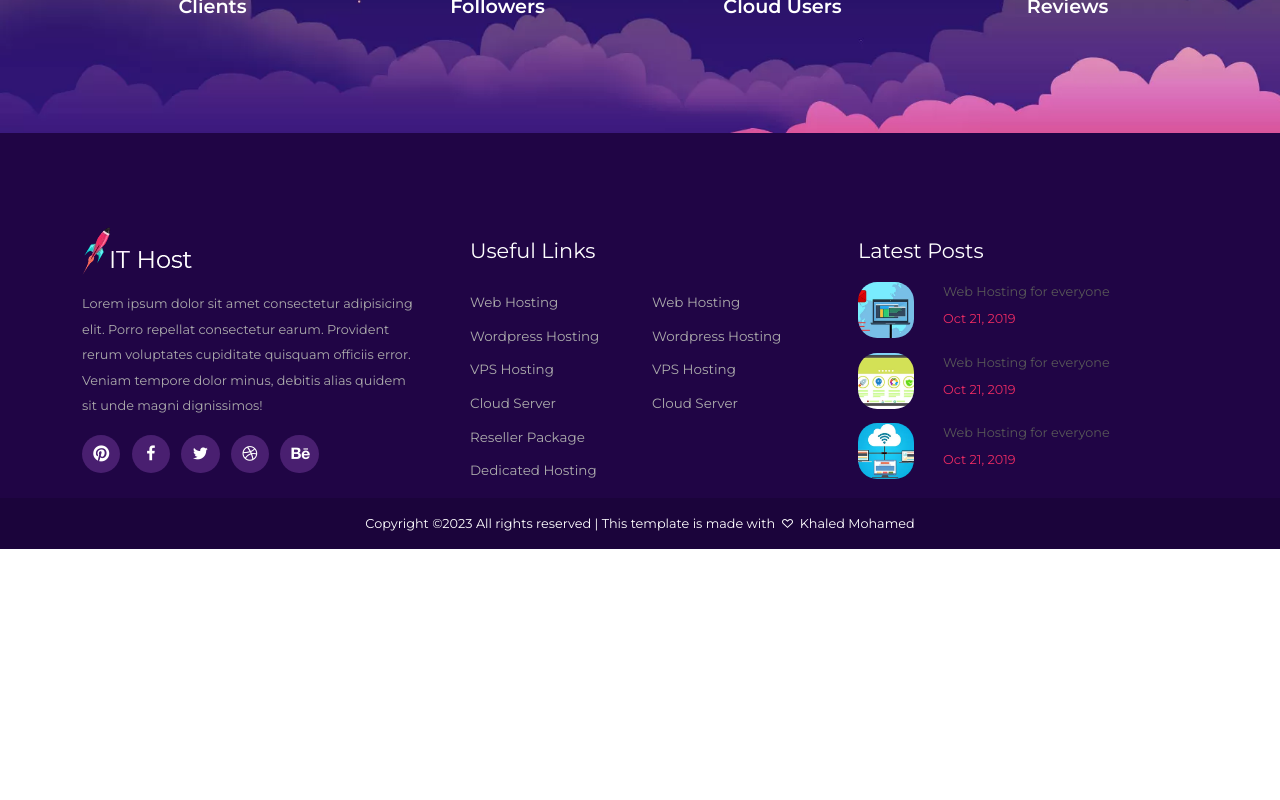
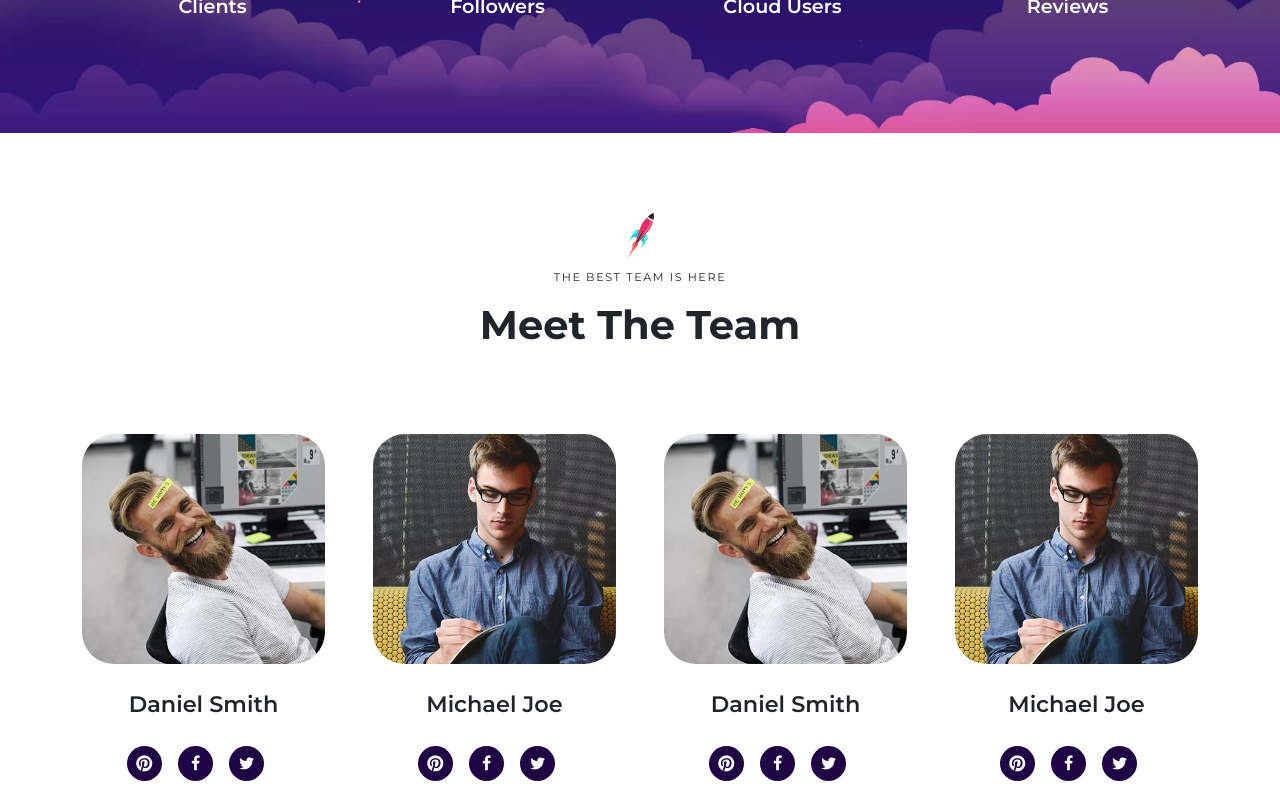
Before and after one commit to krypton225/IT-Host, a React (Create React App) app: page /about in a window 1280 px wide. Shown: the part 1780-2580 px from the top of the page. Before the commit the page ends 2329 px from the top, so only its background shows below. Built offline with nearby package versions, Linux system fonts and the light colour scheme.

Commit message:
ADD team section @ About page

```diff
--- a/src/index.css
+++ b/src/index.css
@@ -226,6 +226,24 @@ ul {
   font-size: 0.84rem;
 }
 
+.team-link {
+  width: 1.5rem;
+  height: 1.5rem;
+  display: inline-flex;
+  justify-content: center;
+  align-items: center;
+  padding: 1.1rem;
+  border-radius: 50%;
+  background-color: var(--bg-tolopea-color);
+  color: var(--white-color);
+  transition: all 0.3s ease-in-out;
+}
+
+.team-link:hover {
+  background-color: var(--pink-color);
+  color: var(--white-color);
+}
+
 .animated {
   animation-name: landing-img-animations;
   animation-duration: 3s;
--- a/src/pages/About/About.tsx
+++ b/src/pages/About/About.tsx
@@ -1,7 +1,11 @@
-import { MainButton, SectionHeader } from "components";
 import EnterWebsite from "components/EnterWebsite/EnterWebsite";
+
+import { MainButton, MainTitle, SectionHeader } from "components";
+
 import { AboutPic, MainBackground } from "data/photos";
+
 import countingData from "./CountingData/counting-data";
+import teamData from "./Team/team-data";
 
 const About = () => {
     return (
@@ -75,6 +79,42 @@ const About = () => {
                         }
                     </div>
                 </div>
+
+            </div>
+
+            <div className="container" style={{ paddingBlock: "5rem" }}>
+                <MainTitle title="meet the team" description="the best team is here" />
+
+                <div className="row g-5" style={{ marginTop: "2.3rem" }}>
+                    {
+                        teamData.map(({ id, img, personName, personJob, socialAccounts }) => (
+                            <div key={id} className="col-md-6 col-lg-3">
+                                <div className="w-100 rounded-5">
+                                    <img src={img} alt="A person in team" className="w-100 rounded-5 cover" draggable={false} />
+                                </div>
+
+                                <div className="mt-4 text-center">
+                                    <div className="text-capitalize">
+                                        <p className="mb-0 fw-semibold" style={{ fontSize: "1.4rem" }}>{personName}</p>
+                                        <p className="mt-0" style={{ fontSize: "1rem" }}>{personJob}</p>
+                                    </div>
+
+                                    <ul className="w-100 mt-4 d-flex justify-content-center mx-auto text-center">
+                                        {
+                                            socialAccounts.map(({ icon, url }) => (
+                                                <li key={icon} className="d-inline-block me-3">
+                                                    <a href={url} className="team-link">
+                                                        <i className={`icon ${icon}`}></i>
+                                                    </a>
+                                                </li>
+                                            ))
+                                        }
+                                    </ul>
+                                </div>
+                            </div>
+                        ))
+                    }
+                </div>
             </div>
         </div>
     );
--- /dev/null
+++ b/src/pages/About/Team/team-data.ts
@@ -0,0 +1,54 @@
+import { TeamPerson1, TeamPerson2 } from 'data/photos';
+
+import GenerateId from "../../../utils/generate-id";
+
+import ITeam from "./ITeam.interface";
+
+const teamData: Array<ITeam> = [
+    {
+        img: TeamPerson1,
+        personName: "daniel smith",
+        personJob: "",
+        socialAccounts: [
+            { icon: "icon-pinterest", url: "https://www.pinterest.com" },
+            { icon: "icon-facebook", url: "https://www.facebook.com" },
+            { icon: "icon-twitter", url: "https://www.twitter.com" }
+        ],
+    },
+    {
+        img: TeamPerson2,
+        personName: "michael joe",
+        personJob: "",
+        socialAccounts: [
+            { icon: "icon-pinterest", url: "https://www.pinterest.com" },
+            { icon: "icon-facebook", url: "https://www.facebook.com" },
+            { icon: "icon-twitter", url: "https://www.twitter.com" }
+        ],
+    },
+    {
+        img: TeamPerson1,
+        personName: "daniel smith",
+        personJob: "",
+        socialAccounts: [
+            { icon: "icon-pinterest", url: "https://www.pinterest.com" },
+            { icon: "icon-facebook", url: "https://www.facebook.com" },
+            { icon: "icon-twitter", url: "https://www.twitter.com" }
+        ],
+    },
+    {
+        img: TeamPerson2,
+        personName: "michael joe",
+        personJob: "",
+        socialAccounts: [
+            { icon: "icon-pinterest", url: "https://www.pinterest.com" },
+            { icon: "icon-facebook", url: "https://www.facebook.com" },
+            { icon: "icon-twitter", url: "https://www.twitter.com" }
+        ],
+    },
+];
+
+(() => {
+    GenerateId(teamData);
+})();
+
+export default teamData;
```
Also changed, not shown: src/pages/About/Team/ITeam.interface.ts (added, +13 -0 lines).
